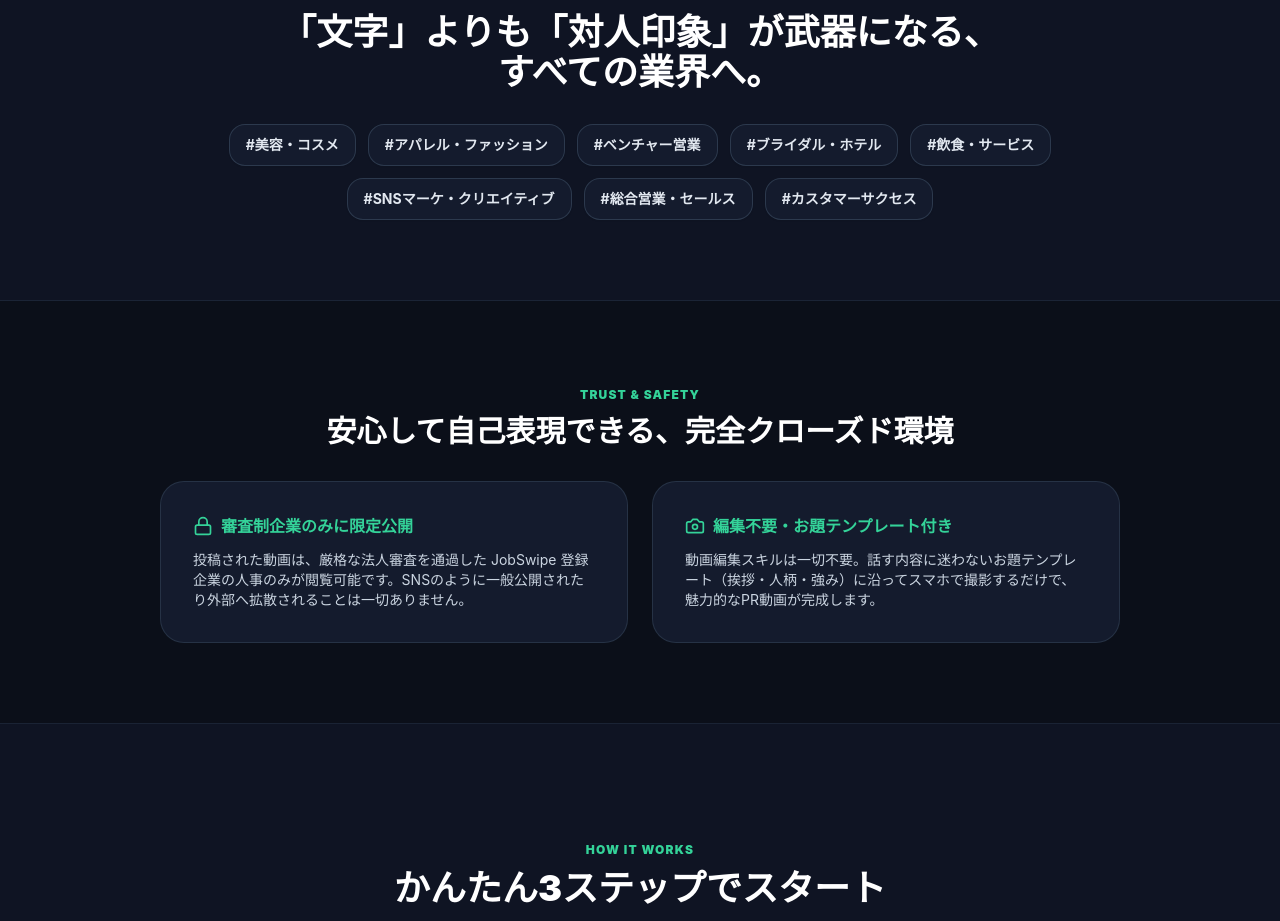
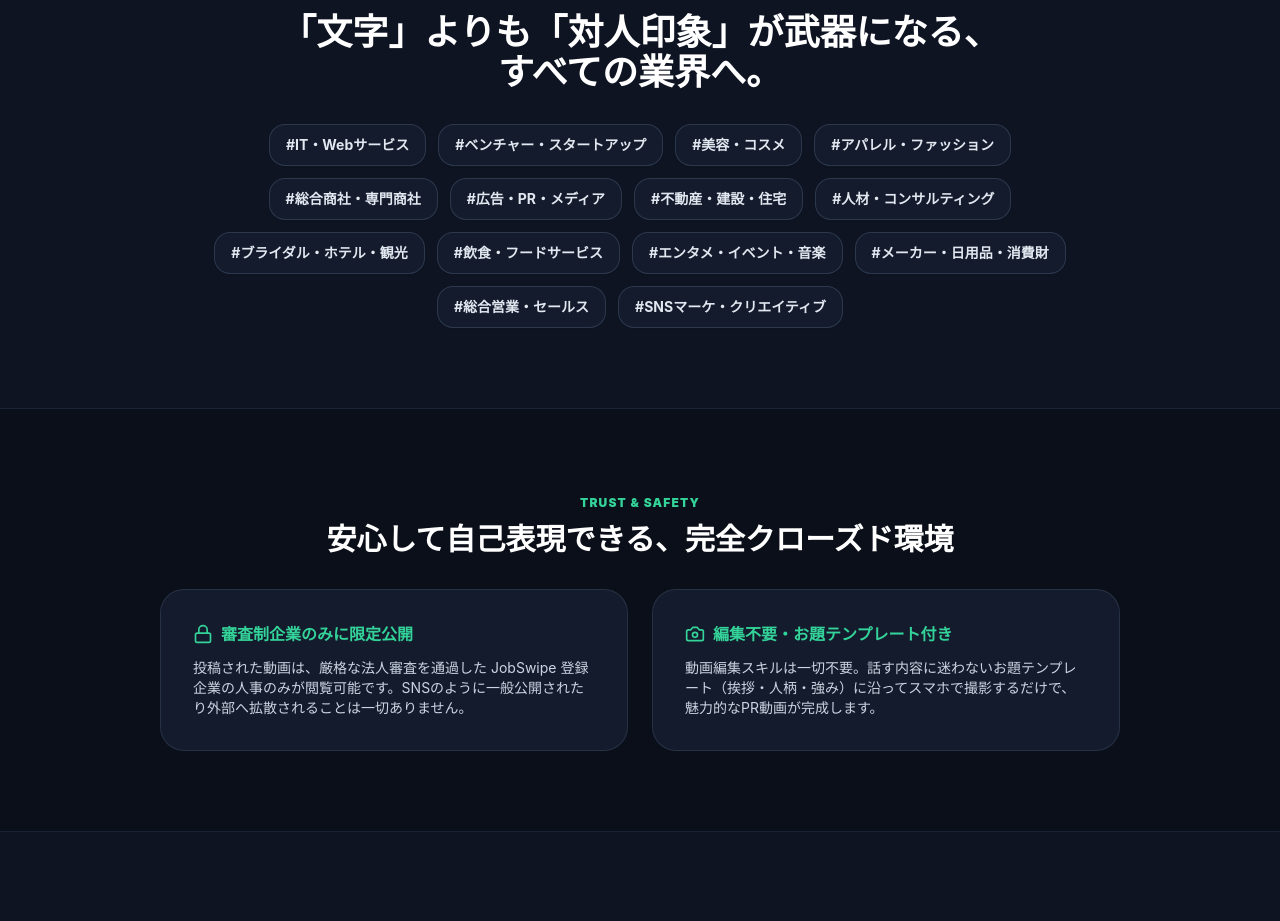
Before and after one commit to nanato0102/jobswipe, a Next.js app: page / in a window 1280 px wide. Shown: the part 3680-4601 px from the top of the page. Built offline with nearby package versions, Linux system fonts and the light colour scheme.

Commit message:
feat: broaden industry options across LP and company forms, simplify student registration to university name only

```diff
--- a/src/app/company/profile/page.tsx
+++ b/src/app/company/profile/page.tsx
@@ -127,12 +127,19 @@ export default function CompanyProfilePage() {
                     className="w-full text-sm border border-slate-300 rounded-2xl px-4 py-2.5 text-slate-900 focus:outline-none focus:ring-2 focus:ring-slate-900 bg-white"
                   >
                     <option value="IT / Webサービス">IT / Webサービス</option>
-                    <option value="コンサルティング">コンサルティング</option>
-                    <option value="メーカー / 製造">メーカー / 製造</option>
+                    <option value="ベンチャー / スタートアップ">ベンチャー / スタートアップ</option>
+                    <option value="美容 / コスメ / ヘルスケア">美容 / コスメ / ヘルスケア</option>
+                    <option value="アパレル / ファッション">アパレル / ファッション</option>
+                    <option value="広告 / PR / マスコミ">広告 / PR / マスコミ</option>
+                    <option value="人材 / 教育 / コンサルティング">人材 / 教育 / コンサルティング</option>
+                    <option value="不動産 / 建設 / 住宅">不動産 / 建設 / 住宅</option>
                     <option value="総合商社 / 専門商社">総合商社 / 専門商社</option>
-                    <option value="広告 / マスコミ">広告 / マスコミ</option>
-                    <option value="金融 / 不動産">金融 / 不動産</option>
-                    <option value="人材 / 教育">人材 / 教育</option>
+                    <option value="飲食 / フードサービス">飲食 / フードサービス</option>
+                    <option value="ブライダル / ホテル / 観光">ブライダル / ホテル / 観光</option>
+                    <option value="エンタメ / イベント / 音楽">エンタメ / イベント / 音楽</option>
+                    <option value="メーカー / 製造 / 日用品">メーカー / 製造 / 日用品</option>
+                    <option value="金融 / 保険">金融 / 保険</option>
+                    <option value="その他">その他</option>
                   </select>
                 </div>
               </div>
--- a/src/app/company/register/page.tsx
+++ b/src/app/company/register/page.tsx
@@ -119,11 +119,19 @@ export default function CompanyRegisterPage() {
               className="w-full text-sm border border-slate-300 rounded-2xl px-4 py-2.5 text-slate-900 focus:outline-none focus:ring-2 focus:ring-slate-900 bg-white font-medium"
             >
               <option value="IT / Webサービス">IT / Webサービス</option>
-              <option value="コンサルティング">コンサルティング</option>
-              <option value="メーカー / 製造">メーカー / 製造</option>
-              <option value="広告 / マスコミ">広告 / マスコミ</option>
-              <option value="金融 / 不動産">金融 / 不動産</option>
-              <option value="人材 / 教育">人材 / 教育</option>
+              <option value="ベンチャー / スタートアップ">ベンチャー / スタートアップ</option>
+              <option value="美容 / コスメ / ヘルスケア">美容 / コスメ / ヘルスケア</option>
+              <option value="アパレル / ファッション">アパレル / ファッション</option>
+              <option value="広告 / PR / マスコミ">広告 / PR / マスコミ</option>
+              <option value="人材 / 教育 / コンサルティング">人材 / 教育 / コンサルティング</option>
+              <option value="不動産 / 建設 / 住宅">不動産 / 建設 / 住宅</option>
+              <option value="総合商社 / 専門商社">総合商社 / 専門商社</option>
+              <option value="飲食 / フードサービス">飲食 / フードサービス</option>
+              <option value="ブライダル / ホテル / 観光">ブライダル / ホテル / 観光</option>
+              <option value="エンタメ / イベント / 音楽">エンタメ / イベント / 音楽</option>
+              <option value="メーカー / 製造 / 日用品">メーカー / 製造 / 日用品</option>
+              <option value="金融 / 保険">金融 / 保険</option>
+              <option value="その他">その他</option>
             </select>
           </div>
 
--- a/src/app/page.tsx
+++ b/src/app/page.tsx
@@ -30,14 +30,20 @@ export default function HomePage() {
   };
 
   const targetIndustries = [
+    "IT・Webサービス",
+    "ベンチャー・スタートアップ",
     "美容・コスメ",
     "アパレル・ファッション",
-    "ベンチャー営業",
-    "ブライダル・ホテル",
-    "飲食・サービス",
+    "総合商社・専門商社",
+    "広告・PR・メディア",
+    "不動産・建設・住宅",
+    "人材・コンサルティング",
+    "ブライダル・ホテル・観光",
+    "飲食・フードサービス",
+    "エンタメ・イベント・音楽",
+    "メーカー・日用品・消費財",
+    "総合営業・セールス",
     "SNSマーケ・クリエイティブ",
-    "総合営業・セールス",
-    "カスタマーサクセス",
   ];
 
   const faqs = [
--- a/src/app/register/page.tsx
+++ b/src/app/register/page.tsx
@@ -107,12 +107,12 @@ export default function RegisterPage() {
 
           <div className="grid grid-cols-2 gap-2">
             <div>
-              <label className="block text-xs font-bold text-slate-700 mb-1">大学・学部</label>
+              <label className="block text-xs font-bold text-slate-700 mb-1">大学名</label>
               <input
                 type="text"
                 value={university}
                 onChange={(e) => setUniversity(e.target.value)}
-                placeholder="早稲田大学 商学部"
+                placeholder="早稲田大学"
                 className="w-full text-sm border border-slate-300 rounded-2xl px-3.5 py-2.5 text-slate-900 focus:outline-none focus:ring-2 focus:ring-emerald-700 font-medium"
               />
             </div>
```
